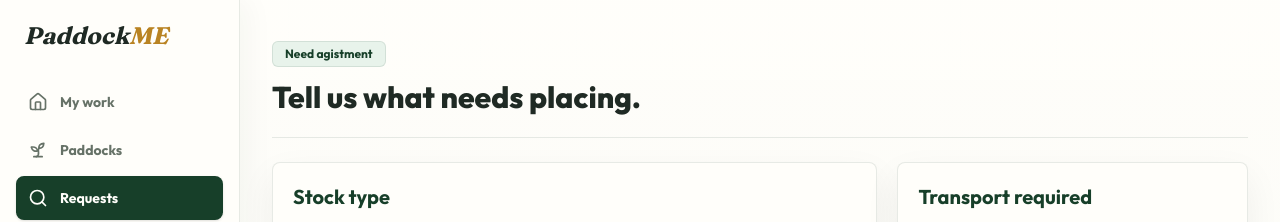
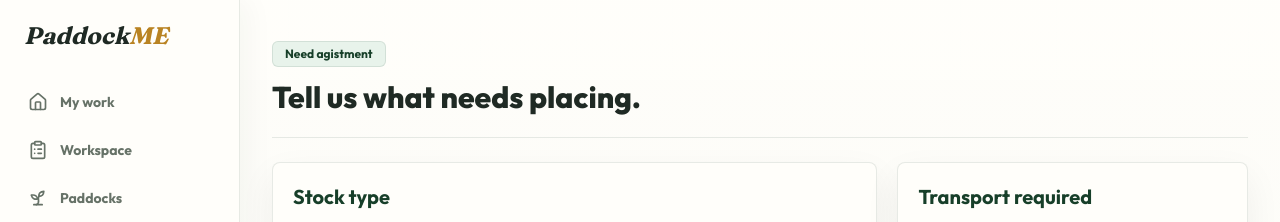
Before and after one commit to jwcoleman87-collab/paddockme, a Next.js app: page /request/new in a window 1280 px wide. Shown: the top 222 px of the page. Built offline with nearby package versions, Linux system fonts and the light colour scheme; no server answers.

Commit message:
fix: restore workspace navigation

```diff
--- a/src/components/appNav.ts
+++ b/src/components/appNav.ts
@@ -1,4 +1,5 @@
 import {
+  ClipboardList,
   Home,
   Mail,
   Map,
@@ -28,7 +29,14 @@
     href: "/agreements",
     label: "My work",
     icon: Home,
-    match: ["/agreements", "/home", "/workspace", "/profile"],
+    match: ["/agreements", "/home", "/profile"],
+    mobile: true,
+  },
+  {
+    href: "/workspace",
+    label: "Workspace",
+    icon: ClipboardList,
+    match: ["/workspace"],
     mobile: true,
   },
   {
@@ -57,7 +65,7 @@
     label: "Messages",
     icon: Mail,
     match: ["/messages"],
-    mobile: true,
+    mobile: false,
   },
   {
     href: "/map",
```
